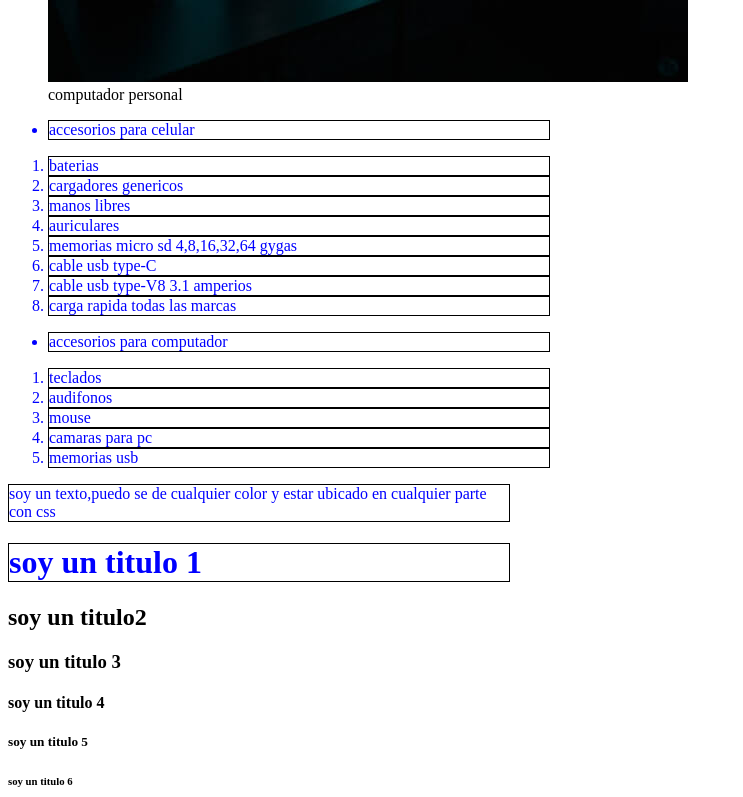
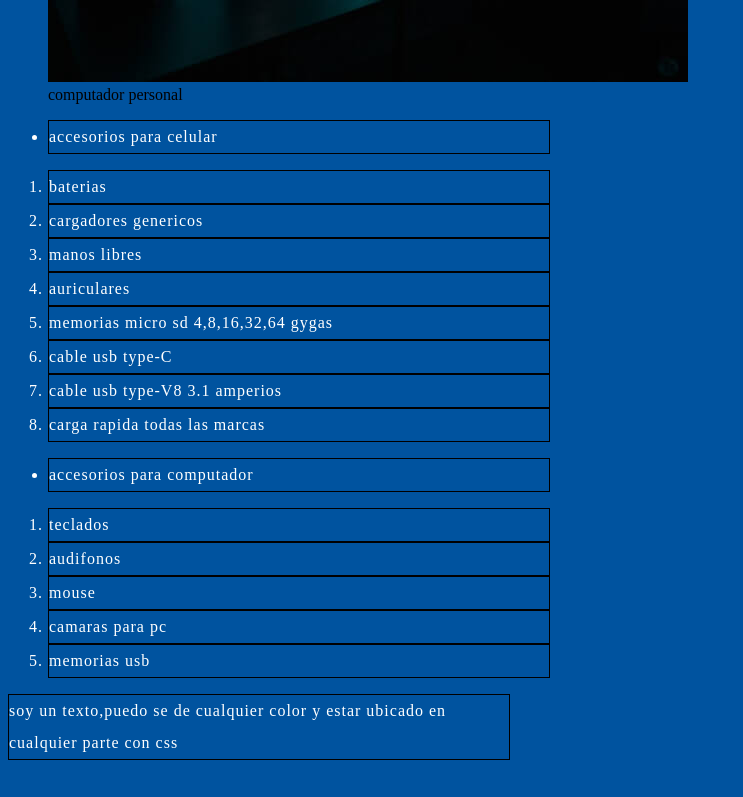
Before and after one commit to Quineddie/mirepo, a plain HTML site: page index.html in a window 1280 px wide. Shown: the part 440-1237 px from the top of the page, without its empty margins (0-743 px from the left). Drawn offline with Linux system fonts and the light colour scheme.

Commit message:
mas cambios,la idea aqui es mas que todo probar git y github con sus comandos

```diff
--- a/css/style.css
+++ b/css/style.css
@@ -1,5 +1,18 @@
 p,li,h1 {
-    color: blue;
+    color: white;
     width: 500px;
     border: 1px solid rgb(0,0,0);
   }
+  h1 {
+    font-size: 60px;
+    text-align: center;
+  }
+
+  p, li {
+    font-size: 16px;
+    line-height: 2;
+    letter-spacing: 1px;
+  }
+  html {
+    background-color: #00539F;
+  }
```
